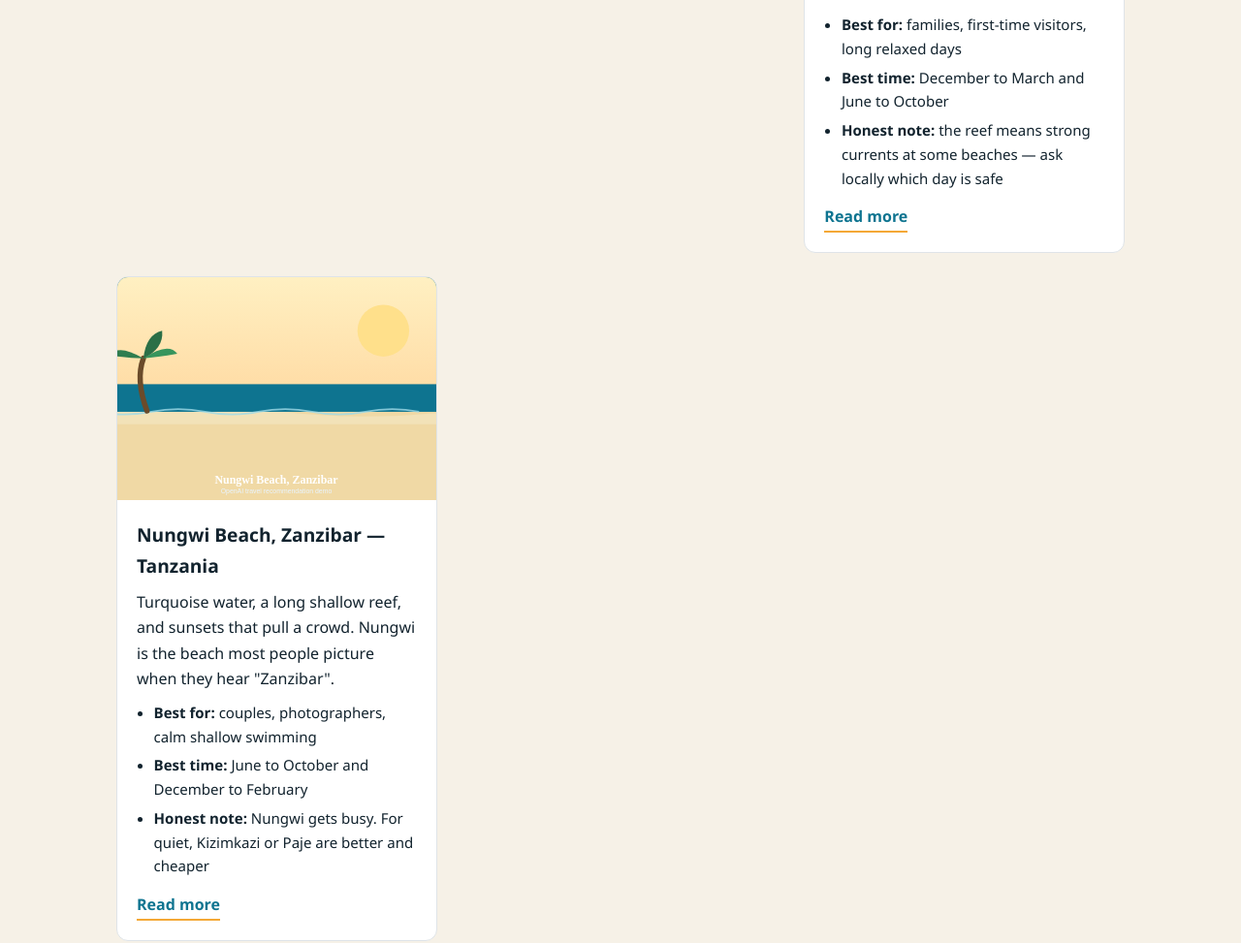
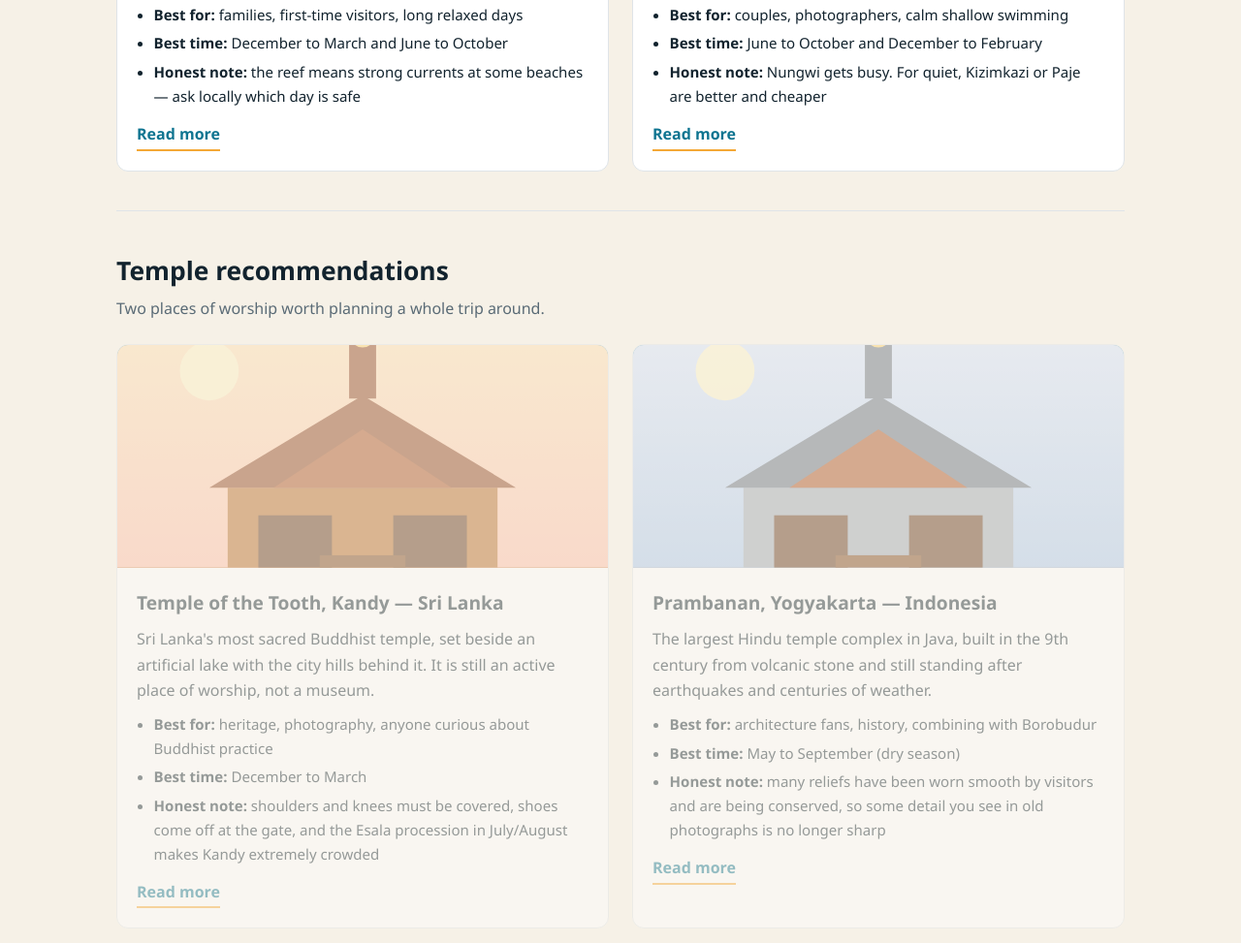
Before and after one commit to MarkNwilliam/wanderly, a website: page index.html in a window 1280 px wide. Shown: the part 1463-2436 px from the top of the page at 97% size. Drawn offline with Linux system fonts and the light colour scheme.

Commit message:
Fix the recommendation grid swallowing its own heading
The .cards grid class was on the <section> itself, so the <h2> and the
intro paragraph became grid items alongside the destination cards. Auto
placement then put the heading in column 1, the paragraph in column 2
and the first card in column 3, wrapping the second card onto the next
row - which is why the beach and temple cards rendered in different
columns at different heights instead of side by side.

Wrapped the cards in their own div so the grid only lays out cards, and
the heading and intro stay normal block content above it. Same fix for
the temple section.

```diff
--- a/index.html
+++ b/index.html
@@ -74,10 +74,11 @@
   </section>
 
   <!-- BEACHES -->
-  <section class="cards" id="beaches">
+  <section id="beaches">
     <h2>Beach recommendations</h2>
     <p class="section-intro">Two coastlines worth the flight, and an honest look at each.</p>
 
+    <div class="cards">
     <article class="card" data-category="beach">
       <img src="images/nyali-beach.svg" alt="Illustration of Nyali Beach in Mombasa, with a sun over the sea and a palm tree">
       <div class="card-body">
@@ -109,13 +110,15 @@
         <p class="more" hidden>Zanzibar is a short hop from the Kenyan coast, so many travellers combine the two trips. Stone Town is worth a full day — the old fort, the spice markets and the dhow builders' quarter are all free to walk.</p>
       </div>
     </article>
+    </div>
   </section>
 
   <!-- TEMPLES -->
-  <section class="cards" id="temples">
+  <section id="temples">
     <h2>Temple recommendations</h2>
     <p class="section-intro">Two places of worship worth planning a whole trip around.</p>
 
+    <div class="cards">
     <article class="card" data-category="temple">
       <img src="images/kandy-tooth.svg" alt="Illustration of the Temple of the Tooth in Kandy, Sri Lanka, with tiered roofs and a golden finial">
       <div class="card-body">
@@ -148,6 +151,7 @@
         <p class="more" hidden>Prambanan sits about an hour from Yogyakarta and Borobudur, the world's largest Buddhist temple, is nearby. Buying a combined ticket for both is cheaper and lets you take your time across two days.</p>
       </div>
     </article>
+    </div>
   </section>
 
   <!-- BY COUNTRY -->
```
